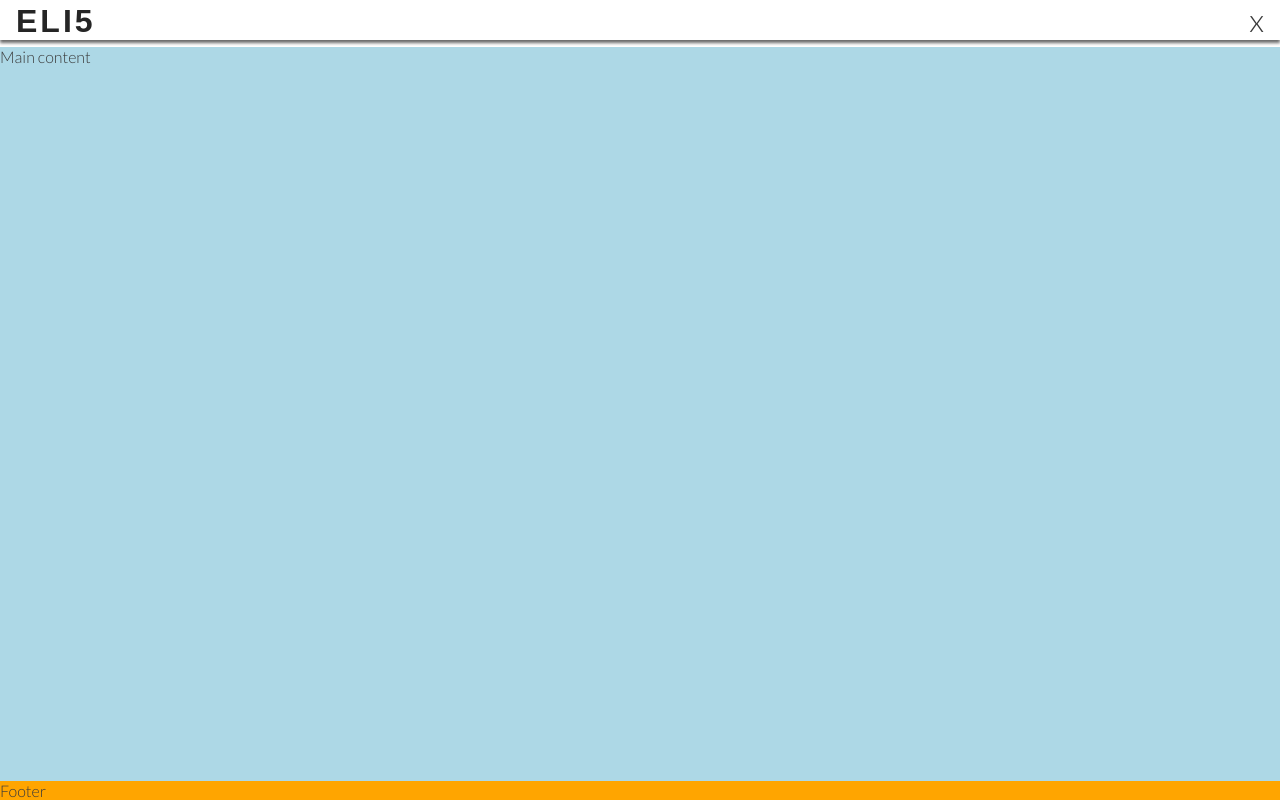
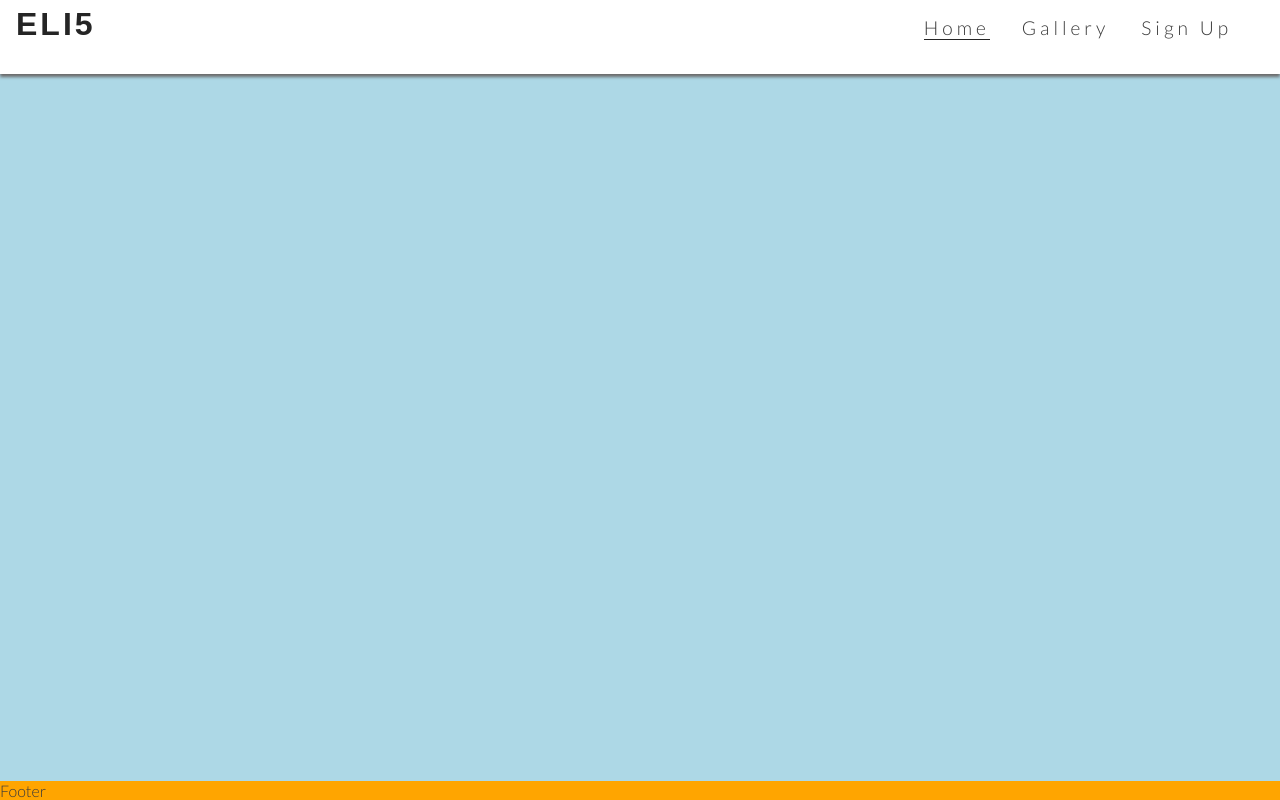
Before and after one commit to Alirezaa9/ADHD-Site, a plain HTML site: page index.html in a window 1280 px wide. Drawn offline with Linux system fonts and the light colour scheme.

Commit message:
display navbar, hide toggle lable

```diff
--- a/assets/css/style.css
+++ b/assets/css/style.css
@@ -31,6 +31,7 @@ header {
     display: flex;
     justify-content: space-between;
     align-items: baseline;
+
 }
 
 header a {
@@ -39,7 +40,7 @@ header a {
 }
 
 h1 {
-    font-family: oswalf,sans-serif;
+    font-family: oswalf, sans-serif;
     text-transform: uppercase;
     letter-spacing: 3px;
     color: #252525;
@@ -51,13 +52,14 @@ h1 {
     letter-spacing: 4px;
 }
 
-#menu > li {
+#menu>li {
     margin-bottom: 1em;
 }
 
 .active {
     border-bottom: 1px solid #252525;
 }
+
 /*navbar styles and dropdown toggle*/
 nav {
     position: absolute;
@@ -70,6 +72,7 @@ nav {
     top: 100%;
 
 }
+
 /*nav toggle*/
 #nav-toggle:checked~nav {
     display: block;
@@ -78,9 +81,11 @@ nav {
 #nav-toggle {
     display: none;
 }
+
 .nav-toggle-label {
     font-size: 2rem;
 }
+
 /*main content*/
 main {
     background-color: lightblue;
@@ -93,3 +98,27 @@ main {
 footer {
     background-color: orange;
 }
+
+/*media query: tablets and larger screen(768px and up)*/
+@media screen and (min-width: 768px) {
+
+    /*header*/
+    nav {
+        display: block;
+        position: relative;
+        box-shadow: none;
+        width: fit-content;
+        padding-right: 1rem;
+    }
+        #menu {
+            display: flex;
+            list-style: none;
+        }
+
+        #menu>li {
+            padding: 1rem;
+        }
+        .nav-toggle-label {
+            display: none;
+        }
+}
```
